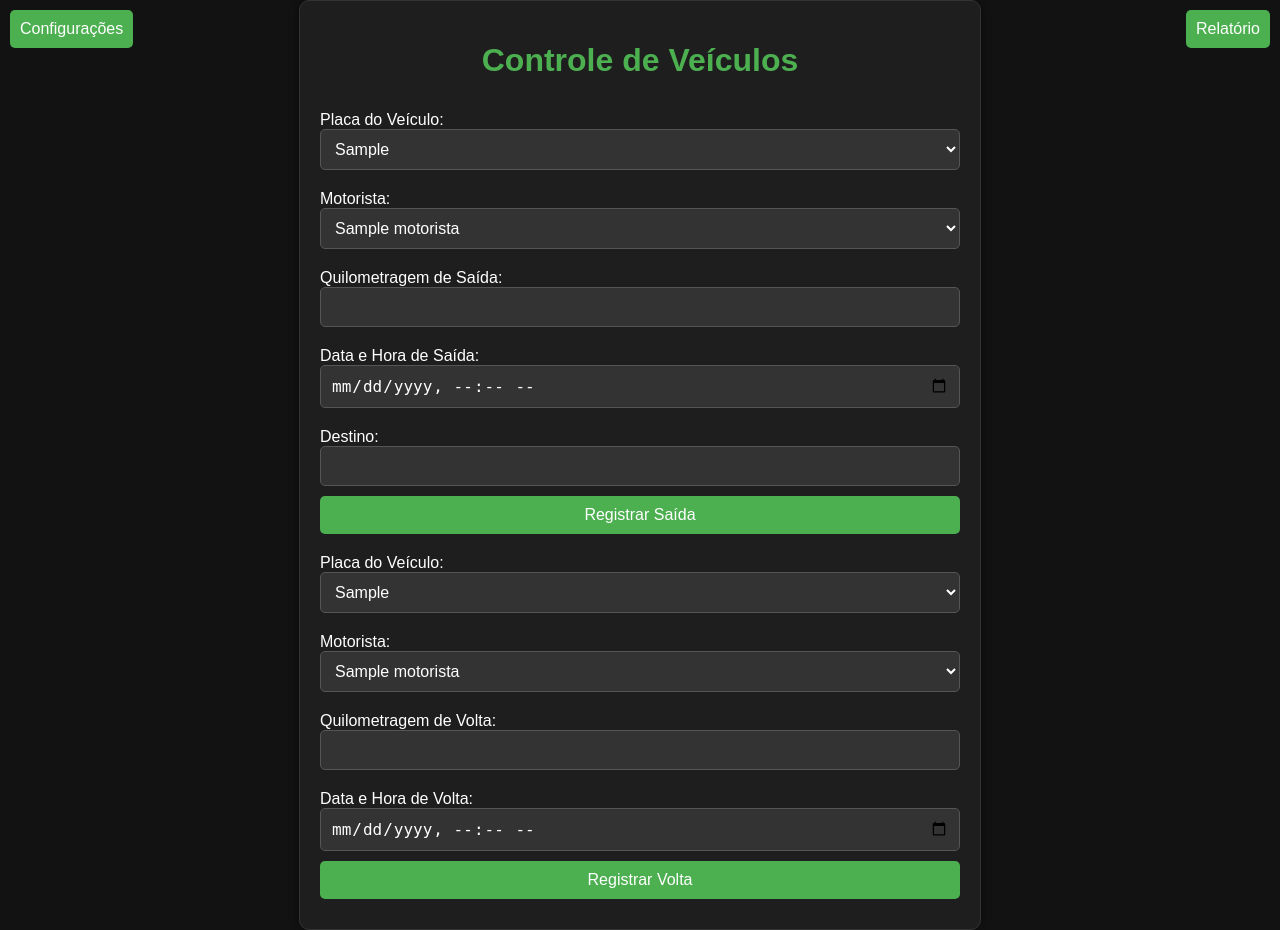
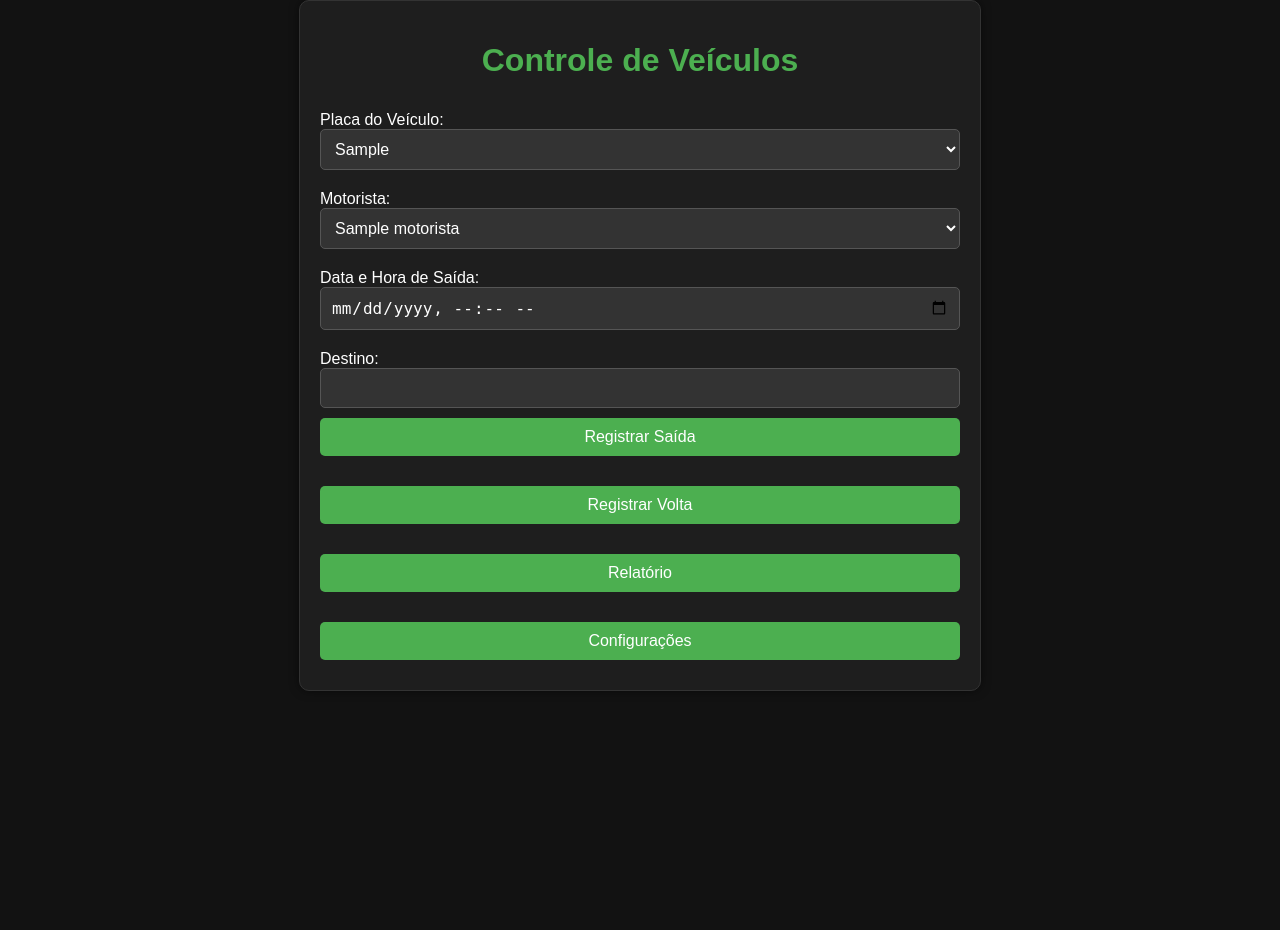
Before and after one commit to abraun79/Controle-veiculos, a PHP site: page / in a window 1280 px wide. After the commit the page ends 691 px from the top, so only its background shows below. Run offline with PHP 8.4, Linux system fonts and the light colour scheme; tables that the repository leaves empty or names only in its code hold one stand-in row (values such as "Sample post").

Commit message:
Candidate final version 0.10

```diff
--- a/index.php
+++ b/index.php
@@ -1,24 +1,3 @@
-<?php
-$servername = "localhost";
-$username = "teste";
-$password = "test@12345";
-$dbname = "controle_veiculos";
-
-$conn = new mysqli($servername, $username, $password, $dbname);
-
-if ($conn->connect_error) {
-    die("Falha na conexão: " . $conn->connect_error);
-}
-
-// Consulta para obter todas as placas
-$placas_query = "SELECT id, placa FROM veiculos";
-$placas_result = $conn->query($placas_query);
-
-// Consulta para obter todos os motoristas
-$motoristas_query = "SELECT id, nome FROM motoristas";
-$motoristas_result = $conn->query($motoristas_query);
-?>
-
 <!DOCTYPE html>
 <html lang="en">
 <head>
@@ -34,88 +13,62 @@ $motoristas_result = $conn->query($motoristas_query);
         <form action="registra_saida.php" method="post">
             <label for="placa">Placa do Veículo:</label>
             <select id="placa" name="placa" required>
-                <?php while ($placa_row = $placas_result->fetch_assoc()) {
-                    $placa_id = $placa_row['id'];
-                    $placa = $placa_row['placa'];
+                <?php
+                // Conectar ao banco de dados
+                $host = 'localhost';
+                $db = 'controle_veiculos';
+                $user = 'teste';
+                $pass = 'test@12345';
 
-                    // Buscar quilometragem de volta mais recente para essa placa
-                    $quilometragem_query = "SELECT quilometragem_volta FROM entradas_saidas WHERE veiculo_id = '$placa_id' ORDER BY data_hora_volta DESC LIMIT 1";
-                    $quilometragem_result = $conn->query($quilometragem_query);
-                    $quilometragem_row = $quilometragem_result->fetch_assoc();
-                    $quilometragem_saida = $quilometragem_row ? $quilometragem_row['quilometragem_volta'] : 0;
+                $conn = new mysqli($host, $user, $pass, $db);
+                if ($conn->connect_error) {
+                    die("Connection failed: " . $conn->connect_error);
+                }
 
-                    echo '<option value="' . $placa_id . '" data-quilometragem="' . $quilometragem_saida . '">' . $placa . '</option>';
-                } ?>
+                // Carregar placas dinamicamente
+                $placas_query = "SELECT placa FROM veiculos";
+                $placas_result = $conn->query($placas_query);
+                while ($placa_row = $placas_result->fetch_assoc()) {
+                    echo '<option value="' . $placa_row['placa'] . '">' . $placa_row['placa'] . '</option>';
+                }
+                ?>
             </select>
 
             <label for="motorista">Motorista:</label>
             <select id="motorista" name="motorista" required>
-                <?php while ($motorista_row = $motoristas_result->fetch_assoc()) {
-                    echo '<option value="' . $motorista_row['id'] . '">' . $motorista_row['nome'] . '</option>';
-                } ?>
+                <?php
+                // Carregar motoristas dinamicamente
+                $motoristas_query = "SELECT nome FROM motoristas";
+                $motoristas_result = $conn->query($motoristas_query);
+                while ($motorista_row = $motoristas_result->fetch_assoc()) {
+                    echo '<option value="' . $motorista_row['nome'] . '">' . $motorista_row['nome'] . '</option>';
+                }
+                ?>
             </select>
-
-            <label for="quilometragem_saida">Quilometragem de Saída:</label>
-            <input type="number" id="quilometragem_saida" name="quilometragem_saida" required>
 
             <label for="data_hora_saida">Data e Hora de Saída:</label>
             <input type="datetime-local" id="data_hora_saida" name="data_hora_saida" required>
 
             <label for="destino">Destino:</label>
             <input type="text" id="destino" name="destino" required>
+
+            <input type="hidden" id="quilometragem_saida" name="quilometragem_saida">
+
             <input type="submit" value="Registrar Saída">
         </form>
 
-        <form action="registra_volta.php" method="post">
-            <label for="placa_volta">Placa do Veículo:</label>
-            <select id="placa_volta" name="placa_volta" required>
-                <?php
-                // Reutilizar o resultado das placas
-                $placas_result->data_seek(0); // Resetar o ponteiro do resultado
-                while ($placa_row = $placas_result->fetch_assoc()) {
-                    echo '<option value="' . $placa_row['id'] . '">' . $placa_row['placa'] . '</option>';
-                }
-                ?>
-            </select>
-
-            <label for="motorista_volta">Motorista:</label>
-            <select id="motorista_volta" name="motorista_volta" required>
-                <?php
-                // Reutilizar o resultado dos motoristas
-                $motoristas_result->data_seek(0); // Resetar o ponteiro do resultado
-                while ($motorista_row = $motoristas_result->fetch_assoc()) {
-                    echo '<option value="' . $motorista_row['id'] . '">' . $motorista_row['nome'] . '</option>';
-                }
-                ?>
-            </select>
-
-            <label for="quilometragem_volta">Quilometragem de Volta:</label>
-            <input type="number" id="quilometragem_volta" name="quilometragem_volta" required>
-
-            <label for="data_hora_volta">Data e Hora de Volta:</label>
-            <input type="datetime-local" id="data_hora_volta" name="data_hora_volta" required>
-
+        <!-- Formulário para redirecionar para registra_volta.php -->
+        <form action="registra_volta.php" method="get" style="margin-top: 20px;">
             <input type="submit" value="Registrar Volta">
         </form>
 
-        <form action="relatorio.php" method="get" style="position: absolute; top: 10px; right: 10px;">
+        <form action="relatorio.php" method="get" style="margin-top: 20px;">
             <input type="submit" value="Relatório">
         </form>
 
-        <form action="configuracao.php" method="get" style="position: absolute; top: 10px; left: 10px;">
+        <form action="configuracao.php" method="get" style="margin-top: 20px;">
             <input type="submit" value="Configurações">
         </form>
     </div>
-
-    <script>
-        document.getElementById('placa').addEventListener('change', function () {
-            var quilometragem = this.options[this.selectedIndex].getAttribute('data-quilometragem');
-            document.getElementById('quilometragem_saida').value = quilometragem;
-        });
-    </script>
 </body>
 </html>
-
-<?php
-$conn->close();
-?>
--- a/relatorio.php
+++ b/relatorio.php
@@ -148,7 +148,7 @@ class PDF extends FPDF
             $conn->close();
         }
         ?>
-        <form action="index.php" method="get" style="position: absolute; top: 10px; right: 10px;">
+        <form action="index.php" method="get" style="margin-top: 20px;">
             <input type="submit" value="Voltar ao início">
         </form>
     </div>
```
Also changed, not shown: configuracao.php (+3 -5 lines), registra_saida.php (+60 -89 lines), registra_volta.php (+35 -9 lines).
